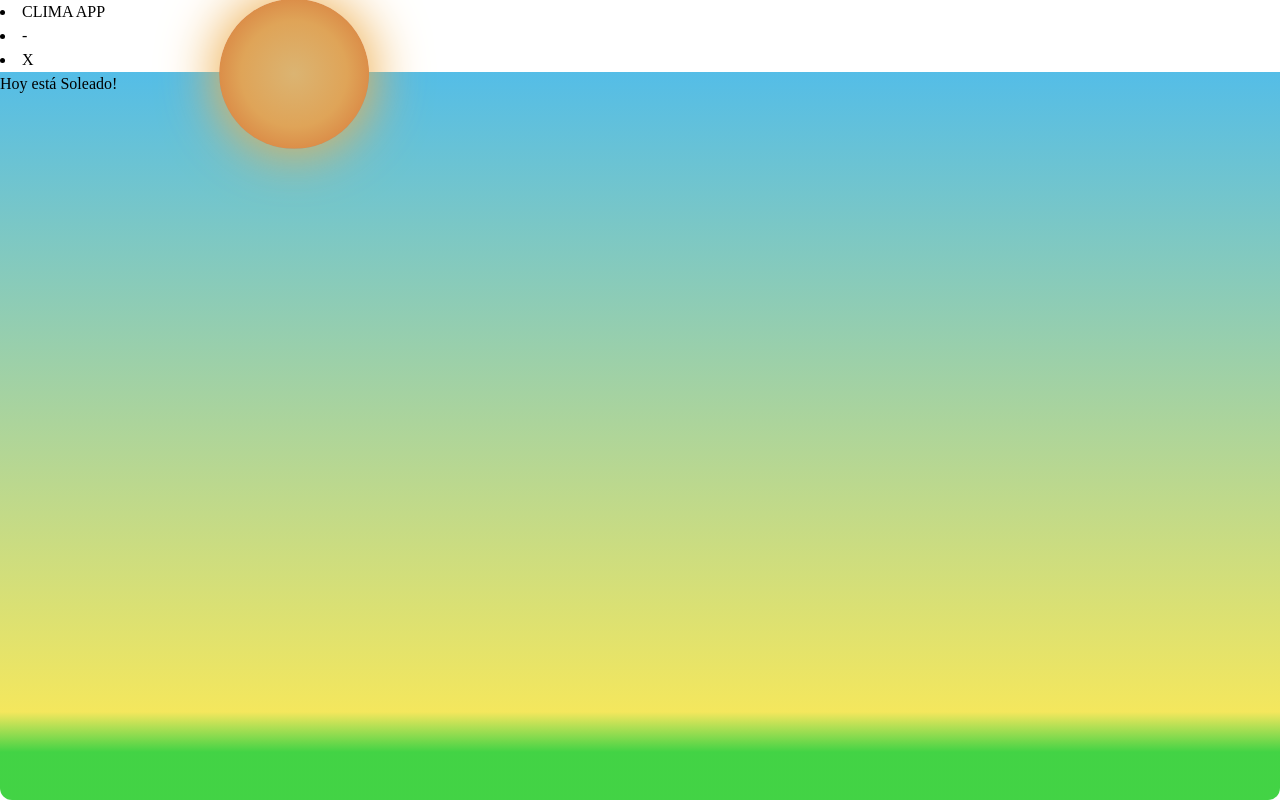
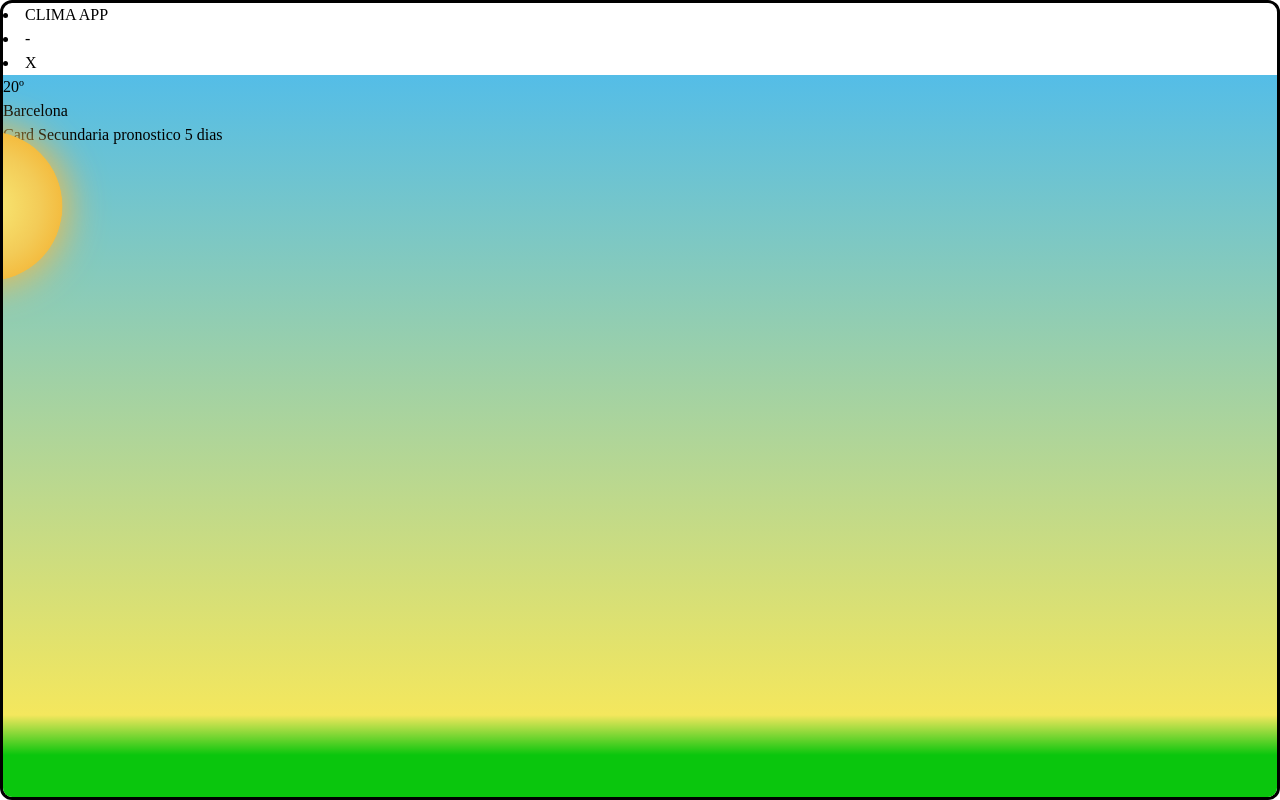
Before and after one commit to MarioWopi/Clima-App, a React (Vite) app in the folder src/renderer/: page / in a window 1280 px wide. Built offline with nearby package versions, Linux system fonts and the light colour scheme.

Commit message:
Componentes de Fondo y card añadidos, borde a la ventana de la aplicacion y animacion con colores del cuerpo estelar arreglados

```diff
--- a/src/renderer/index.html
+++ b/src/renderer/index.html
@@ -16,8 +16,8 @@
 
 </head>
 
-<body>
-  <div id="root"></div>
+<body >
+  <div id="root" ></div>
   <script type="module" src="/src/main.jsx"></script>
 </body>
 
--- a/src/renderer/src/App.jsx
+++ b/src/renderer/src/App.jsx
@@ -1,6 +1,7 @@
 import Versions from './components/Versions'
 import './assets/main.css'
-import { motion } from 'motion/react'
+
+import Fondo from './components/Fondo'
 
 function App() {
   const ipcHandle = () => window.electron.ipcRenderer.send('ping')
@@ -10,77 +11,12 @@ function App() {
 
   return (
     <>
-      <div className='w-full bg-[#ddb683] flex relative z-9999 items-center gap-3 on-drag select-none'>
+      <div className='w-full bg-[#ddb683] flex relative z-9999 items-center gap-3 on-drag select-none border-b-3 '>
         <li className='p-2 text-[#ffffff] font-semibold text-lg grow list-none  '>CLIMA APP</li>
         <li onClick={minimizarVentana} className='text-gray-200 px-3 p-1 rounded list-none hover:text-gray-500 hover:cursor-pointer no-drag font-extrabold'>-</li>
         <li onClick={cerrarVentana} className='text-gray-200 px-3 p-1 rounded list-none mr-3 hover:cursor-pointer hover:text-red-500 no-drag font-bold'>X</li>
       </div>
-
-      <spline-viewer url="https://prod.spline.design/9bvnuxupWp7StjX4/scene.splinecode"></spline-viewer>
-      <motion.main className="dia z-0">
-        <motion.div className='sol z-0'
-
-
-          animate={{
-            y: [100, 20, 100, 120, 200, 300, 150],
-            x: [-30, 200, 400, 300, 100, -20, -30],
-            background: [
-              "radial-gradient(#fff9c4, #fff176, #fbc02d)",  // Sol brillante
-              "radial-gradient(#f7e75d, #f0c24f, #f4a11a)",  // Mañana cálida
-              "radial-gradient(#e3c290, #e9b85e, #e17a2b)",  // Tarde
-              "radial-gradient(#d1a037, #d2874f, #c85f3b)",  // Atardecer cálido
-              "radial-gradient(#c2c0a1, #c79b6e, #d1a67a)",  // Atardecer suave
-              "radial-gradient(#a5a6b0, #a4a28c, #787d91)",  // Atardecer oscuro
-              "radial-gradient(#a4a7b0, #7d7c8e, #686f78)",  // Noche temprana
-              "radial-gradient(#7f7f8f, #585c6b, #4c4f5a)",  // Noche profunda
-              "radial-gradient(#6f6f78, #43474e, #313437)",  // Noche avanzada
-              "radial-gradient(#505254, #36393e, #2b2e32)",  // Noche final
-            ],
-            boxShadow: [
-              "0px 0px 30px 2px #f4e75d",  // Sombra para el sol
-              "0px 0px 40px 5px #f0b047",  // Sombra para la mañana
-              "0px 0px 50px 5px #f4c85b",  // Sombra para la tarde
-              "0px 0px 60px 5px #e78a3c",  // Sombra para el atardecer
-              "0px 0px 70px 7px #d5b46b",  // Sombra para el atardecer suave
-              "0px 0px 80px 10px #c6a35a",  // Sombra para el atardecer oscuro
-              "0px 0px 90px 10px #8c8e9b",  // Sombra para la noche temprana
-              "0px 0px 100px 10px #63646a",  // Sombra para la noche profunda
-              "0px 0px 110px 10px #53555a",  // Sombra para la noche avanzada
-              "0px 0px 120px 15px #444748",  // Sombra para la noche final
-            ],
-            borderColor: [
-              "#f4e75d",  // Borde amarillo (sol brillante)
-              "#f0c24f",  // Borde cálido (mañana)
-              "#e9b85e",  // Borde naranja (tarde)
-              "#e78a3c",  // Borde atardecer
-              "#d5b46b",  // Borde suave (al caer la noche)
-              "#b0b7a5",  // Borde frío (noche temprana)
-              "#8c8e9b",  // Borde noche profunda
-              "#63646a",  // Borde noche avanzada
-              "#444748",  // Borde noche final
-              "#2b2e32",  // Borde final (noche oscura)
-            ],
-          }}
-          transition={{
-            duration: 20,  // Duración total de la animación
-            repeat: Infinity,  // Repetir infinitamente
-            repeatType: 'mirror',  // Animación hacia adelante y hacia atrás
-            ease: 'easeInOut',  // Tipo de interpolación suave
-          }}
-        >
-          {/* Aquí iría el contenido dentro del div */}
-        </motion.div>
-
-
-
-        <div className='flex justify-center items-center h-screen '>
-          <div className='w-[65vh] h-[88vh] bg-amber-50/60 border-12 rounded-xl border-black/62 z-1 shadow-[#fdfdfe9c] shadow-2xl -mt-10'>
-            <h1 className='text-center mt-5 text-[30px] font-bold bg-clip-tex text-[#e9642a] drop-shadow-amber-100 text-shadow-lg text-shadow-[#440a0aa5]' >Hoy está Soleado!</h1>
-          </div>
-        </div>
-
-
-      </motion.main >
+      <Fondo ></Fondo>
     </>
   )
 }
--- a/src/renderer/src/assets/main.css
+++ b/src/renderer/src/assets/main.css
@@ -3,6 +3,9 @@
 
 body {
   font-family: 'Gochi Hand', 'Caveat';
+  border: black solid 3px;
+  position: relative; /* Para aplicar el z-index */
+  z-index: 2; /* Para que el sol no se superponga*/
 
 }
 
@@ -27,18 +30,18 @@ body {
 
 
 .dia {
-  background: linear-gradient(to bottom, #54bde7, #f4e75d 80%, #0ac60dc4 85%);
+  background: linear-gradient(to bottom, #54bde7, #f4e75d 80%, #0ac60d 85%);
   height: 100vh;
   width: 100vw;
 }
 
 .noche {
-  background: linear-gradient(to bottom, #3f4548 20%, #ababa4 80%, #0ac60dc4 85%);
+  background: linear-gradient(to bottom, #3f4548 20%, #ababa4 80%, #0ac60d 85%);
   height: 100vh;
   width: 100vw;
 }
 
-.sol {
+.cuerpo-celeste {
   position: absolute;
   top: -10%;
   left: -10%;
@@ -46,13 +49,3 @@ body {
   height: 150px;
   border-radius: 100%;
 }
-
-.luna {
-  position: absolute;
-  top: -8%;
-  left: 75%;
-  width: 150px;
-  height: 150px;
-  border-radius: 100%;
-
-}
--- /dev/null
+++ b/src/renderer/src/components/Card.jsx
@@ -0,0 +1,26 @@
+import { motion } from "motion/react"
+
+function Card() {
+
+    return (
+        <div className='flex justify-center items-center h-screen '>
+            <div className='text-center w-[65vh] h-[85vh]  bg-amber-50/60  rounded-xl border-12 border-[#000000]/62 z-1 shadow-[#fdfdfe9c] shadow-2xl -mt-10'>
+                {/* <h1 className='text-center mt-5 text-[30px] font-bold bg-clip-tex text-[#e9642a] drop-shadow-amber-100 text-shadow-lg text-shadow-[#440a0aa5]' >Hoy está Soleado!</h1> */}
+
+                <div >
+                    <h2 className="text-[70px] leading-none mt-10">20º</h2>
+                    <h3 className="text-[30px] leading-none">Barcelona</h3>
+                </div>
+
+
+
+                <div>
+                    Card Secundaria pronostico 5 dias
+                </div>
+            </div>
+        </div>
+    )
+
+}
+
+export default Card;
--- /dev/null
+++ b/src/renderer/src/components/Fondo.jsx
@@ -0,0 +1,67 @@
+import { motion } from 'motion/react'
+import Card from './Card';
+
+function Fondo() {
+
+    return (
+
+        <div className="dia z-0" >
+            <motion.div className='cuerpo-celeste z-0'
+                animate={{ // Animacion del sol a luna y viceversa
+                    y: [220, 200, 150, 140, 140, 150, 200, 220],
+                    x: [0, 40, 80, 120, 160, 180, 200, 240, 280, 320, 360],
+                    background: [
+                        "radial-gradient(#fff9c4, #fff176, #fbc02d)",  // Sol brillante
+                        "radial-gradient(#f7e75d, #f0c24f, #f4a11a)",  // Mañana cálida
+                        "radial-gradient(#e3c290, #e9b85e, #e17a2b)",  // Tarde
+                        "radial-gradient(#d1a037, #d2874f, #c85f3b)",  // Atardecer cálido
+                        "radial-gradient(#c2c0a1, #c79b6e, #d1a67a)",  // Atardecer suave
+                        "radial-gradient(#a5a6b0, #a4a28c, #787d91)",  // Atardecer oscuro
+                        "radial-gradient(#a4a7b0, #7d7c8e, #686f78)",  // Noche temprana
+                        "radial-gradient(#7f7f8f, #585c6b, #4c4f5a)",  // Noche profunda
+                        "radial-gradient(#6f6f78, #43474e, #313437)",  // Noche avanzada
+                        "radial-gradient(#505254, #36393e, #2b2e32)",  // Noche final
+                    ],
+                    boxShadow: [
+                        "0px 0px 30px 2px #f4e75d",  // Sombra para el sol
+                        "0px 0px 40px 5px #f0b047",  // Sombra para la mañana
+                        "0px 0px 50px 5px #f4c85b",  // Sombra para la tarde
+                        "0px 0px 60px 5px #e78a3c",  // Sombra para el atardecer
+                        "0px 0px 70px 7px #d5b46b",  // Sombra para el atardecer suave
+                        "0px 0px 80px 10px #c6a35a",  // Sombra para el atardecer oscuro
+                        "0px 0px 90px 10px #8c8e9b",  // Sombra para la noche temprana
+                        "0px 0px 100px 10px #63646a",  // Sombra para la noche profunda
+                        "0px 0px 110px 10px #53555a",  // Sombra para la noche avanzada
+                        "0px 0px 120px 15px #444748",  // Sombra para la noche final
+                    ],
+                    borderColor: [
+                        "#f4e75d",  // Borde amarillo (sol brillante)
+                        "#f0c24f",  // Borde cálido (mañana)
+                        "#e9b85e",  // Borde naranja (tarde)
+                        "#e78a3c",  // Borde atardecer
+                        "#d5b46b",  // Borde suave (al caer la noche)
+                        "#b0b7a5",  // Borde frío (noche temprana)
+                        "#8c8e9b",  // Borde noche profunda
+                        "#63646a",  // Borde noche avanzada
+                        "#444748",  // Borde noche final
+                        "#2b2e32",  // Borde final (noche oscura)
+                    ],
+                }}
+                transition={{
+                    duration: 60,  // Duración total de la animación
+                    repeat: Infinity,  // Repetir infinitamente
+                    ease: 'linear',  // Tipo de interpolación suave
+                }}
+            >
+
+            </motion.div>
+            <Card></Card>
+
+
+
+        </div >
+    );
+
+}
+
+export default Fondo;
```
